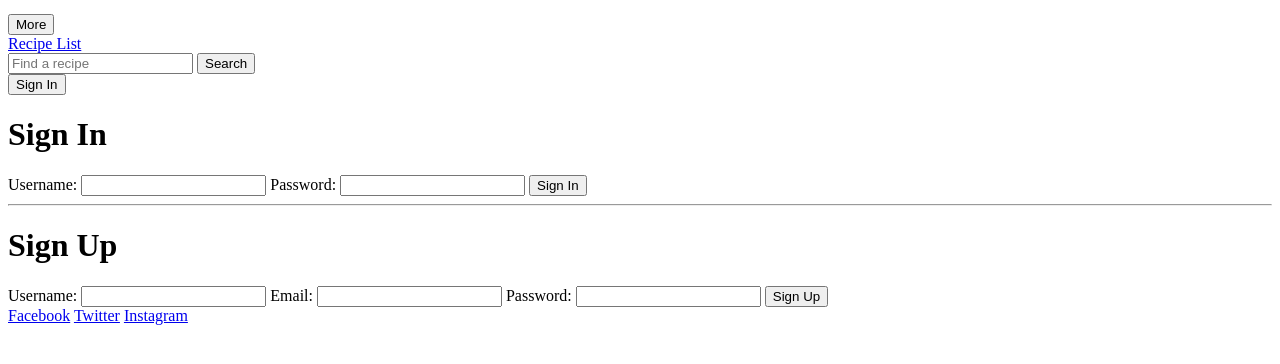
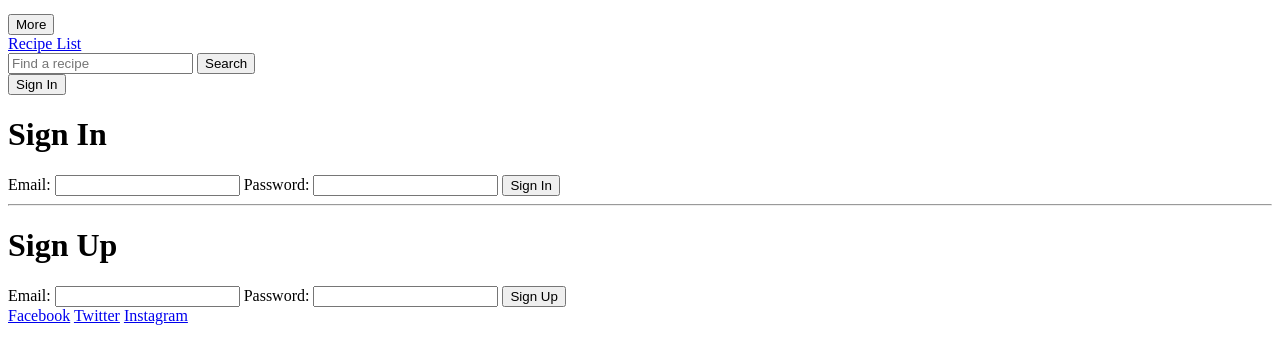
Before and after one commit to jujusoi/Project-1, a plain HTML site: page signin.html in a window 1280 px wide. Shown: the part 98-462 px from the top of the page. Drawn offline with Linux system fonts and the light colour scheme; files that its build step writes are made by us from their sources.

Commit message:
fixed working

```diff
--- a/signin.html
+++ b/signin.html
@@ -44,8 +44,8 @@
         <div class="signin-form">
             <h1>Sign In</h1>
             <form id="signInForm" onsubmit="signIn(event)">
-                <label for="username">Username:</label>
-                <input type="text" id="username" name="username" required>
+                <label for="email">Email:</label>
+                <input type="email" id="email" name="email" required>
                 <label for="password">Password:</label>
                 <input type="password" id="password" name="password" required>
                 <button type="submit">Sign In</button>
@@ -53,8 +53,6 @@
             <hr>
             <h1>Sign Up</h1>
             <form id="signUpForm" onsubmit="signUp(event)">
-                <label for="newUsername">Username:</label>
-                <input type="text" id="newUsername" name="newUsername" required>
                 <label for="email">Email:</label>
                 <input type="email" id="email" name="email" required>
                 <label for="newPassword">Password:</label>
@@ -63,6 +61,7 @@
             </form>
         </div>
     </main>
+
     <!-- Footer Section -->
     <footer>
         <!-- Add your social media links here -->
--- a/signin.js
+++ b/signin.js
@@ -15,11 +15,11 @@ const firebaseConfig = {
   // Get the auth object
   const auth = firebase.auth();
 
-  // Function to handle sign-in
-  function signIn(event) {
+// Function to handle sign-in
+function signIn(event) {
     event.preventDefault();
 
-    const email = document.getElementById("username").value;
+    const email = document.getElementById("email").value;
     const password = document.getElementById("password").value;
 
     // Use Firebase SDK to sign in
```
